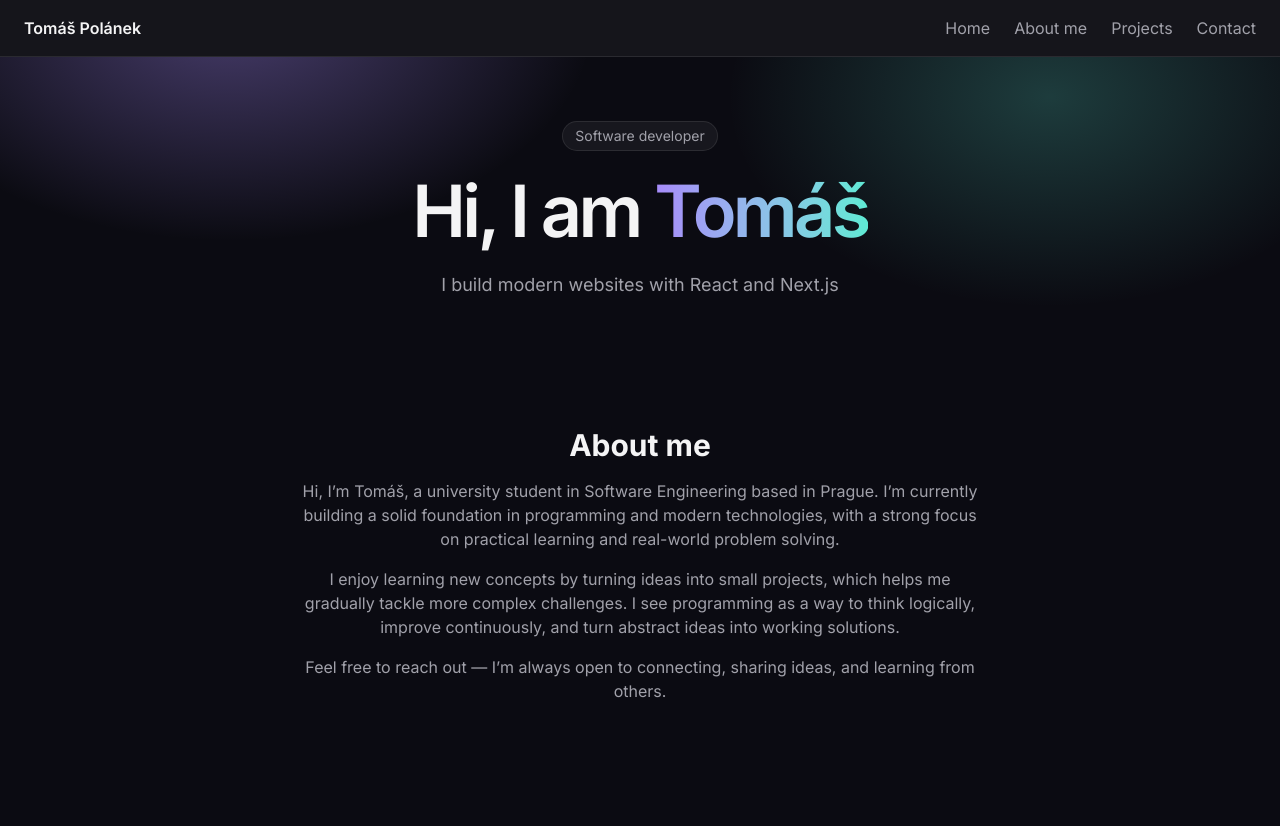
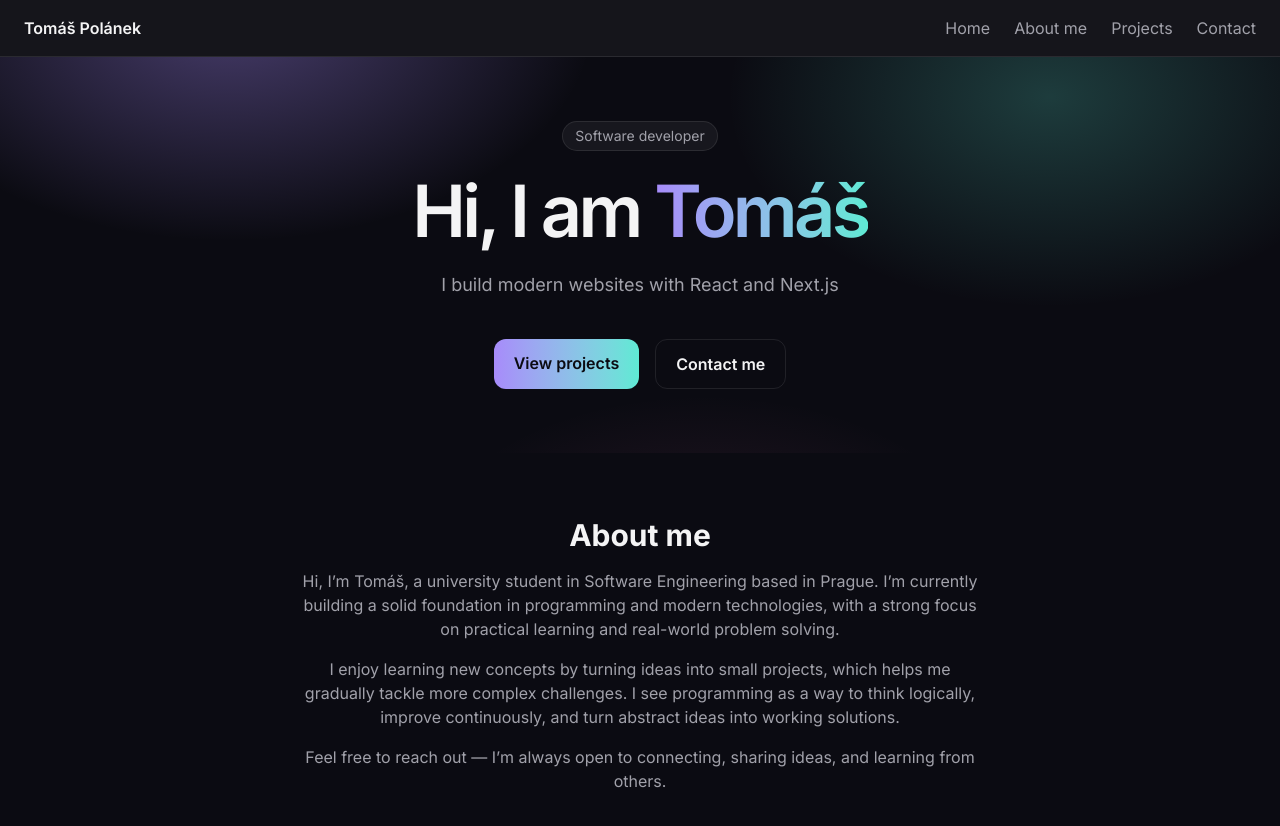
Before and after one commit to Tomas-Polanek/portfolio-v2, a Next.js app: page / in a window 1280 px wide. Shown: the top 826 px of the page. Before the commit the page ends 800 px from the top, so only its background shows below. Built offline with nearby package versions, Linux system fonts and the light colour scheme.

Commit message:
Style: hero CTA buttons

```diff
--- a/components/Hero.tsx
+++ b/components/Hero.tsx
@@ -15,6 +15,20 @@ export default function Hero() {
             <p className="mx-auto mt-6 max-w-xl text-lg text-muted">
                 I build modern websites with React and Next.js
             </p>
+            <div className="mt-10 flex flex-wrap justify-center gap-4">
+                <a
+                href="#projects"
+                className="rounded-xl bg-linear-to-r from-accent to-accent-2 px-5 py-3 font-semibold text-on-accent transition hover:brightness-110"
+                >
+                View projects
+                </a>
+                <a
+                href="#contact"
+                className="rounded-xl border border-border px-5 py-3 font-semibold transition-colors hover:border-muted"
+                >
+                Contact me
+                </a>
+            </div>
          </section>
     );
 }
```
